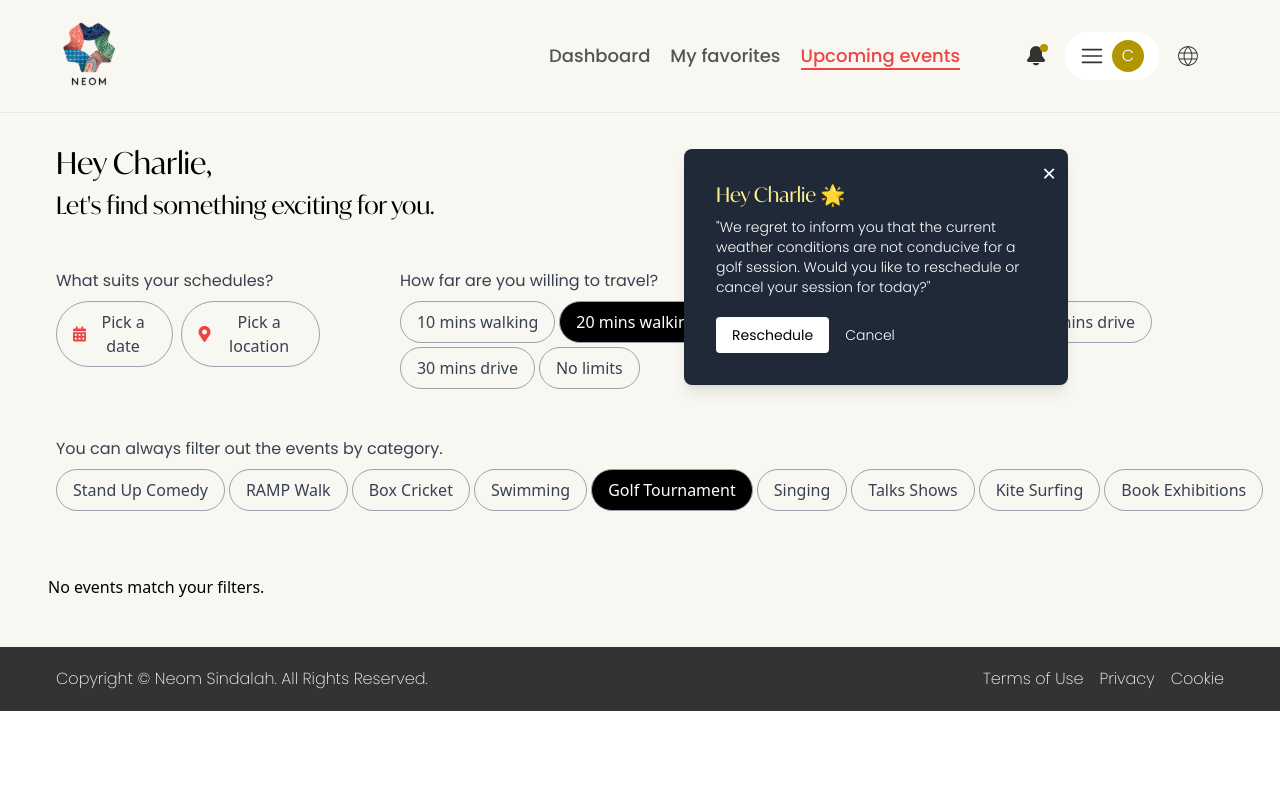
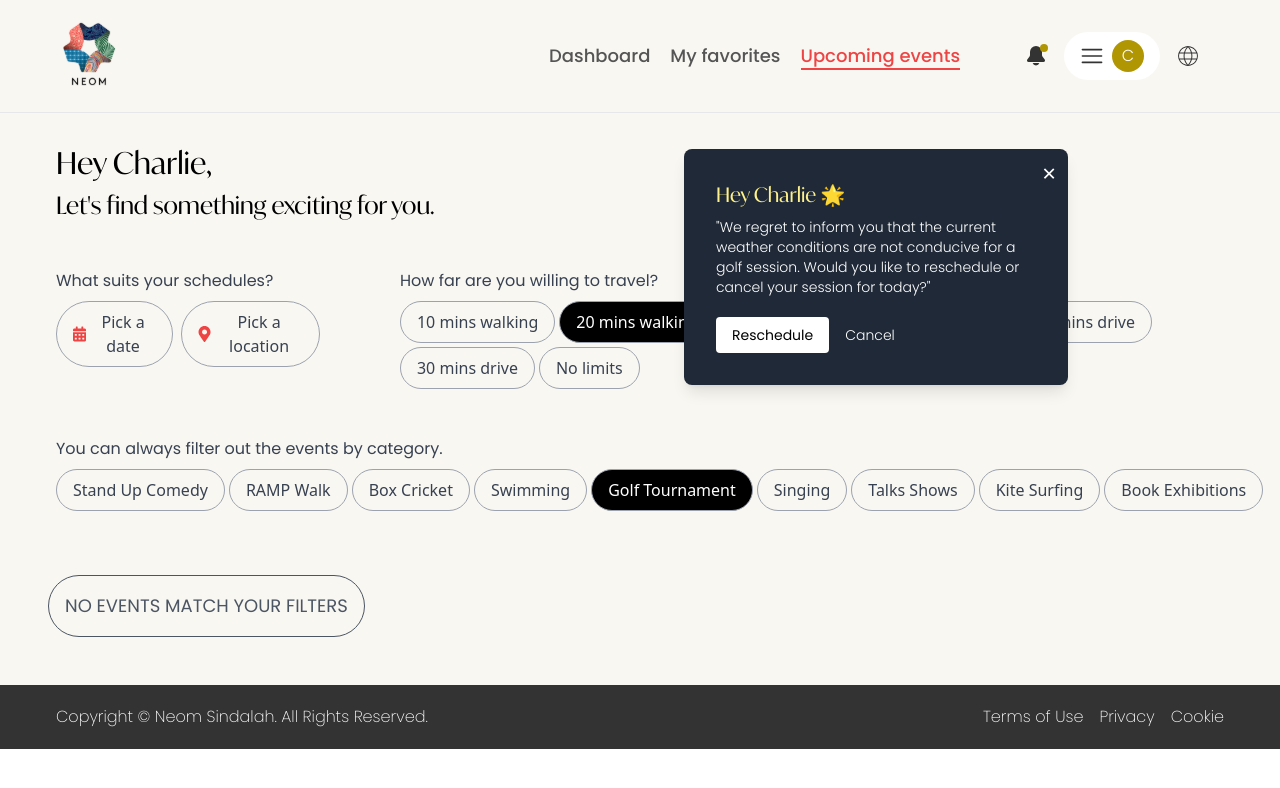
Before and after one commit to Saisha-V/Neom-Final, a React (Vite) app in the folder frontend/: page /upcoming_events in a window 1280 px wide. Shown: the top 788 px of the page. Built offline with nearby package versions, Linux system fonts and the light colour scheme.

Commit message:
9/1.33 commit

```diff
--- a/frontend/src/pages/upcoming/upcoming.comp/MainComponent.tsx
+++ b/frontend/src/pages/upcoming/upcoming.comp/MainComponent.tsx
@@ -58,7 +58,9 @@ const MainComponent: React.FC = () => {
             />
           ))
         ) : (
-          <p>No events match your filters.</p>
+          <p className="font-poppins text-lg text-gray-600 uppercase border border-gray-600 rounded-full p-4">
+            No events match your filters
+          </p>
         )}
       </div>
     </div>
```
